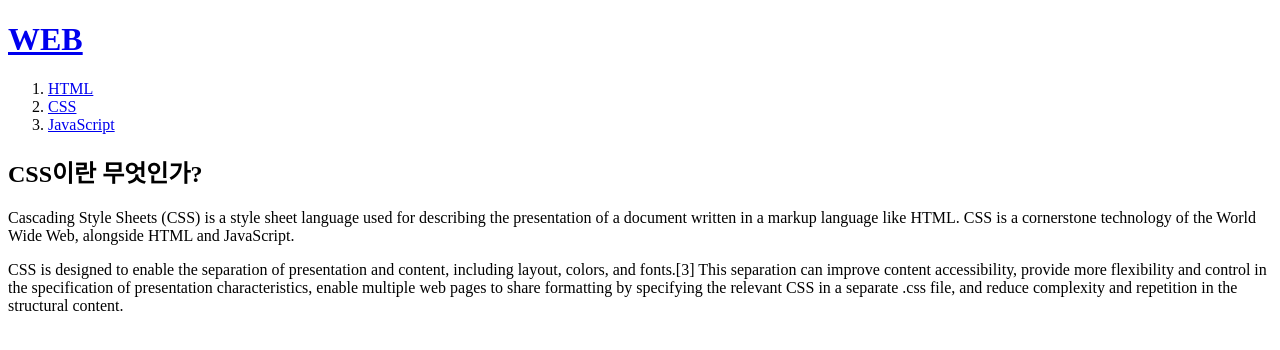
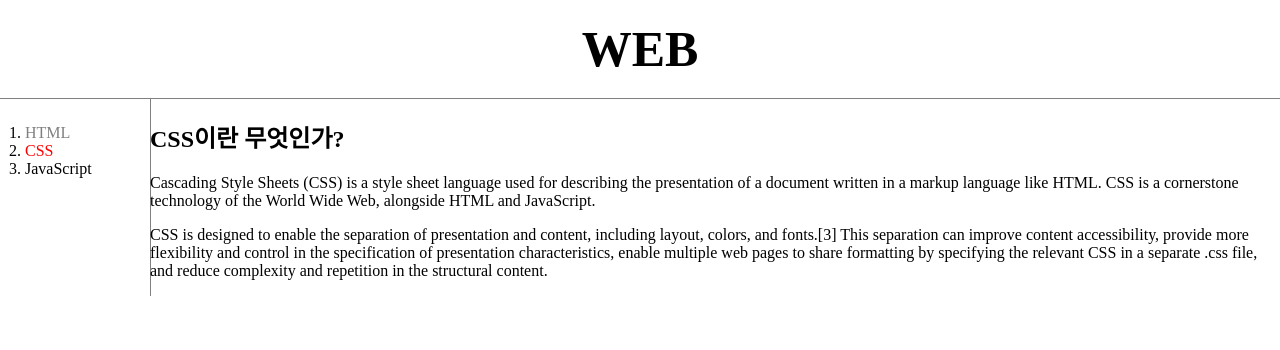
Before and after one commit to corea2244/BasicWeb_DreamShake_2020, a plain HTML site: page 2.html in a window 1280 px wide. Drawn offline with Linux system fonts and the light colour scheme; a script that the page names is missing.

Commit message:
Add files via upload

```diff
--- a/2.html
+++ b/2.html
@@ -2,16 +2,58 @@
 <html>
 <head>
   <title>WEB1 - CSS</title>
+  <style>
+  body{
+    margin:0;
+  }
+    a{
+      color:black;
+      text-decoration: none;
+    }
+    #active{
+      color:red;
+    }
+    .saw{
+      color:gray;
+    }
+    h1{
+      font-size:50px;
+      text-align:center;
+      border-bottom:1px solid gray;
+      margin:0;
+      padding:20px;
+    }
+    ol{
+      border-right:1px solid gray;
+      width:100px;
+      margin:0;
+      padding:25px;
+    }
+    #grid{
+      display: grid;
+      grid-template-columns: 150px 1fr;
+    }
+  </style>
 </head>
 
 <body>
   <h1><a href="index.html">WEB</a></h1>
+  <div id="grid">
     <ol>
-    <li><a href="1.html">HTML</a></li>
-    <li><a href="2.html">CSS</a></li>
+      <li><a href="1.html" class="saw">HTML</a></li>
+      <li><a href="2.html" class="saw" id="active">CSS</a></li>
       <li><a href="3.html">JavaScript</a></li>
     </ol>
 
+  <!--
+  <h1><a href="index.html">WEB</a></h1>
+  <ol>
+    <li><a href="1.html"><font color="red"HTML</font></a></li>
+    <li><a href="2.html"><font color="red"CSS</font></a></li>
+    <li><a href="3.html"><font color="red"JavaScript</font></a></li>
+  </ol>
+  -->
+    <div>
       <h2>CSS이란 무엇인가?</h2>
       <p>
          Cascading Style Sheets (CSS) is a style sheet language used for describing
@@ -27,6 +69,8 @@
         by specifying the relevant CSS in a separate .css file, and reduce
         complexity and repetition in the structural content.
       </p>
+    </div>
+  </div>
   <p>
     <div id="disqus_thread"></div>
 <script>
```
Also changed, not shown: 1.html (+10 -0 lines), 3.html (+10 -0 lines), box.html (added, +17 -0 lines), grid.html (added, +23 -0 lines), index.html (+10 -0 lines). Lines whose indentation alone changed are shown as unchanged.
